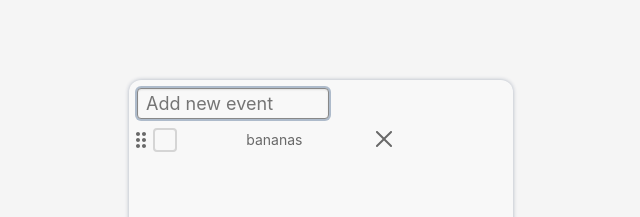
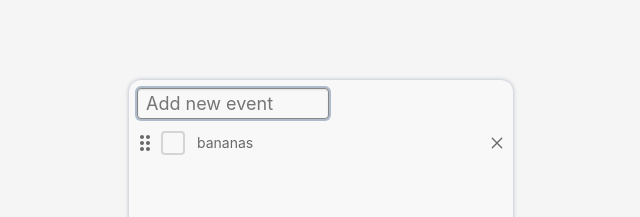
Before and after one commit to MSzostaq/TODO-List, a React (Create React App) app: page /list/1 in a window 1280 px wide. Shown: the top 217 px of the page, without its empty margins (319-959 px from the left). Built offline with nearby package versions, Linux system fonts and the light colour scheme.

Commit message:
Todo - styles

```diff
--- a/src/components/Todo.jsx
+++ b/src/components/Todo.jsx
@@ -6,14 +6,14 @@ import Icon from "components/Icon";
 const Wrapper = styled.div`
   display: flex;
   align-items: center;
-  justify-content: space-between;
-  width: 70%;
 `;
 
-const DragIconWrapper = styled.div`
+const DragHandle = styled.div`
   display: flex;
   align-items: center;
-  justify-content: flex-start;
+  justify-content: center;
+  width: 32px;
+  height: 32px;
 `;
 
 const DragIcon = styled(Icon)`
@@ -31,29 +31,33 @@ const DragIcon = styled(Icon)`
 const Name = styled.p`
   color: ${({ theme }) => theme.colors.icons};
   font-size: ${({ theme }) => theme.fontSize.m};
+  margin-left: 12px;
   text-decoration: ${({ isDone }) => (isDone ? "line-through" : "none")};
 `;
 
 const CloseButton = styled.button`
   background-color: transparent;
   display: flex;
-  width: 26px;
-  height: 26px;
+  align-items: center;
+  justify-content: center;
+  margin-left: auto;
+  width: 32px;
+  height: 32px;
 `;
 
 const CloseIcon = styled(Icon)`
   color: ${({ theme }) => theme.colors.icons};
-  width: 24px;
-  height: 24px;
+  width: 16px;
+  height: 16px;
 `;
 
 const Todo = ({ className, onRemove, onRename, onStatusChange, todo }) => {
   return (
     <Wrapper>
-      <DragIconWrapper>
+      <DragHandle>
         <DragIcon icon="drag" />
-        <Checkbox value={todo.isDone} onChange={onStatusChange} />
-      </DragIconWrapper>
+      </DragHandle>
+      <Checkbox value={todo.isDone} onChange={onStatusChange} />
       <Name isDone={todo.isDone}>{todo.name}</Name>
       <CloseButton onClick={() => onRemove(todo.id)}>
         <CloseIcon icon="close" />
```
